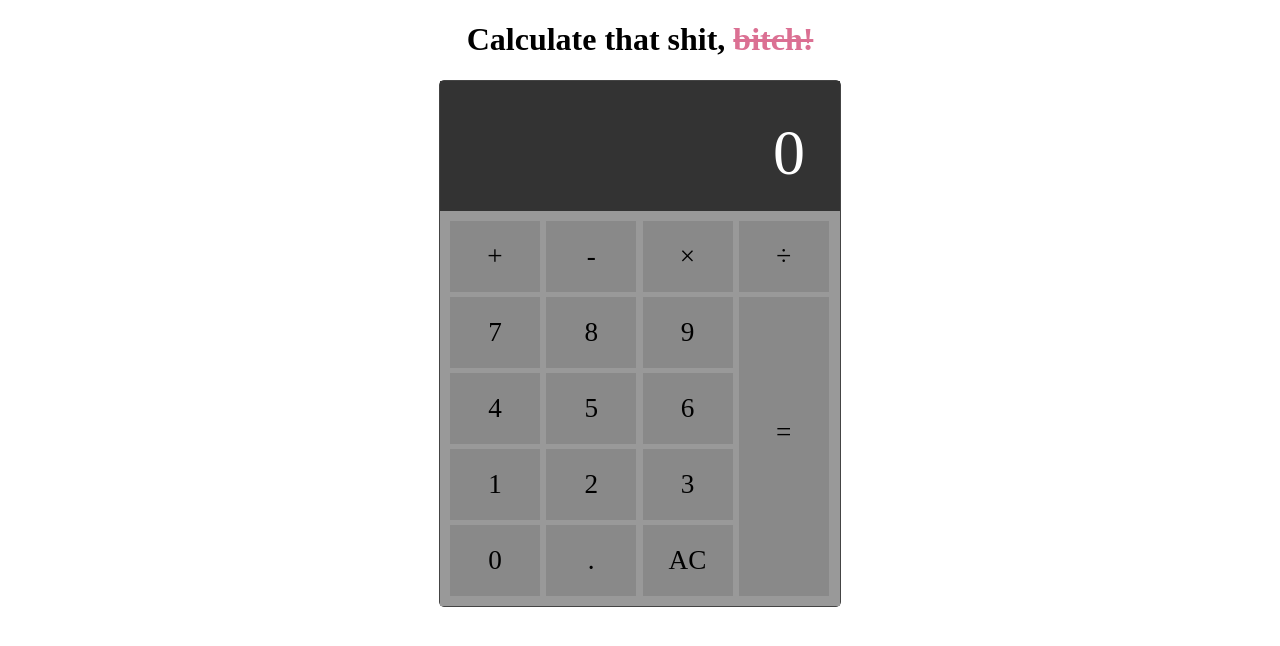
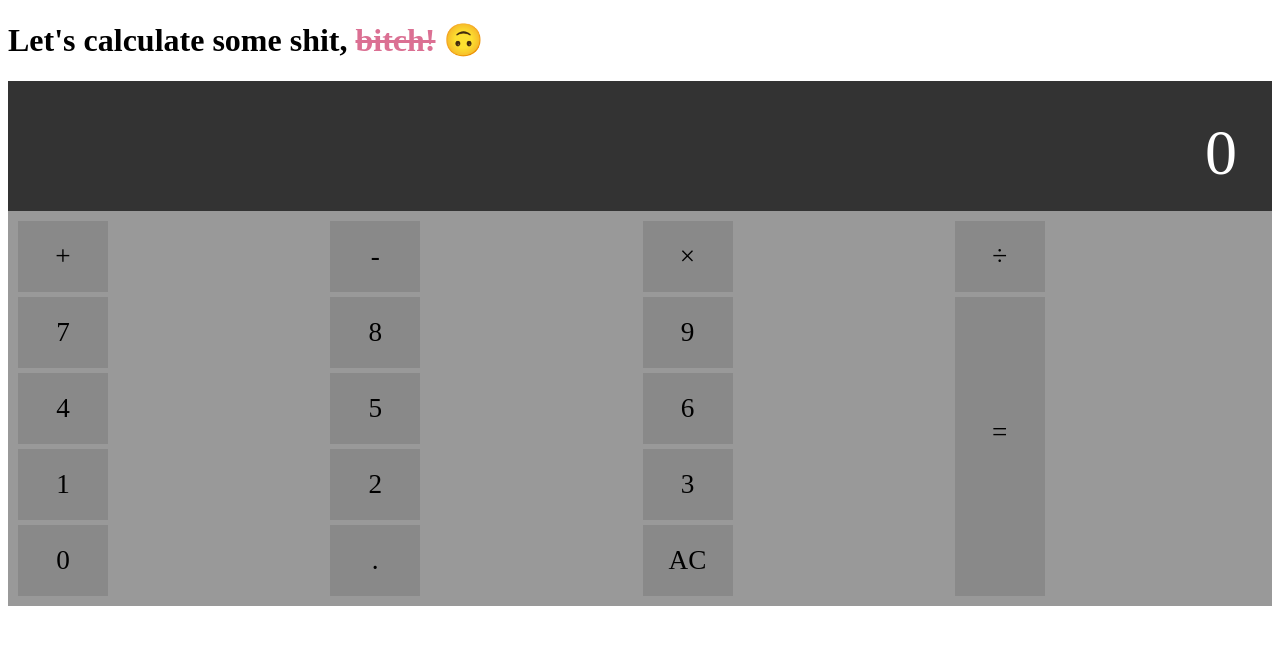
Before and after one commit to cscull/calculator-js-app, a plain HTML site: page index.html in a window 1280 px wide. Drawn offline with Linux system fonts and the light colour scheme.

Commit message:
change title

```diff
--- a/index.html
+++ b/index.html
@@ -5,21 +5,24 @@
     <meta name="viewport" content="width=device-width, initial-scale=1.0" />
     <meta http-equiv="X-UA-Compatible" content="ie=edge" />
     <link rel="stylesheet" href="styles.css" />
+
     <title>JS Calculator</title>
   </head>
   <body>
-    <h1 id="calculator-title">
-      Calculate that shit, <span class="strikethrough">bitch!</span>
+    <script src="index.js"></script>
+    <h1 class="calculator-title">
+      Let's calculate some shit,
+      <span class="strikethrough">bitch!</span> 🙃
     </h1>
-    <div id="calculator-container">
+    <div class="calculator-container">
       <div class="display">
         0
       </div>
       <div class="buttons-container">
-        <div class="button add">+</div>
-        <div class="button subtract">-</div>
-        <div class="button multiply">&times;</div>
-        <div class="button divide">÷</div>
+        <div class="button operator add">+</div>
+        <div class="button operator subtract">-</div>
+        <div class="button operator multiply">&times;</div>
+        <div class="button operator divide">÷</div>
         <div class="button key7">7</div>
         <div class="button key8">8</div>
         <div class="button key9">9</div>
```
